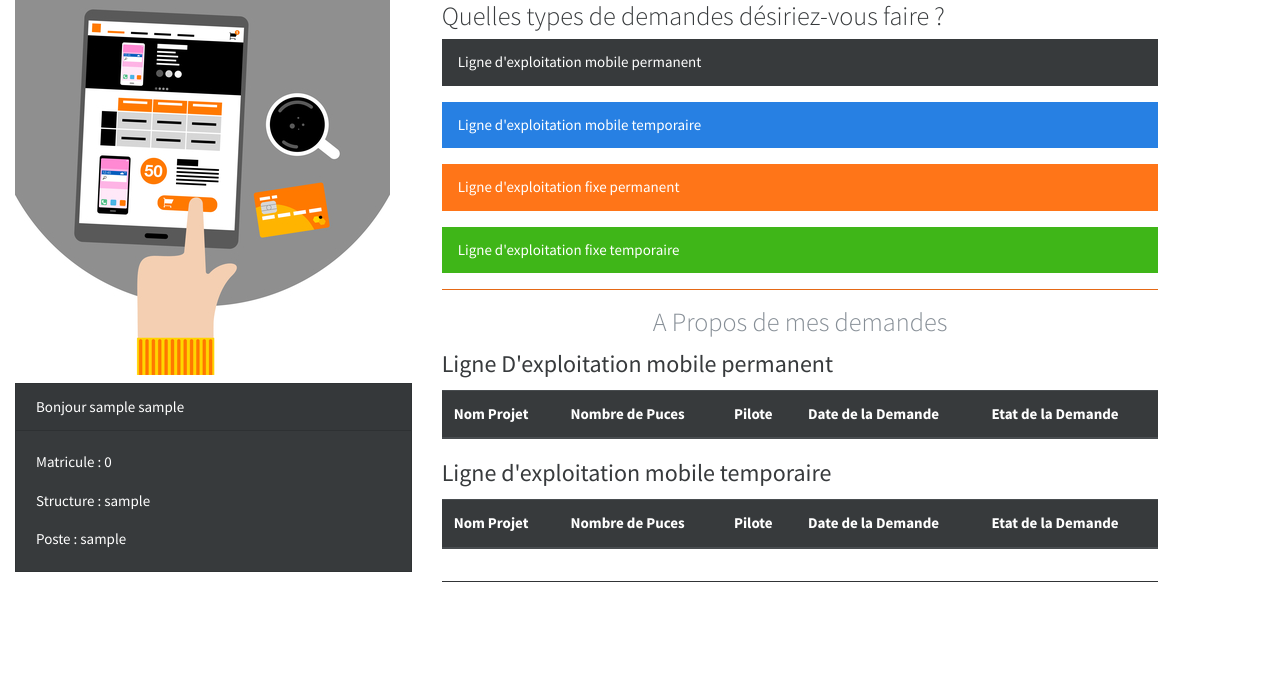
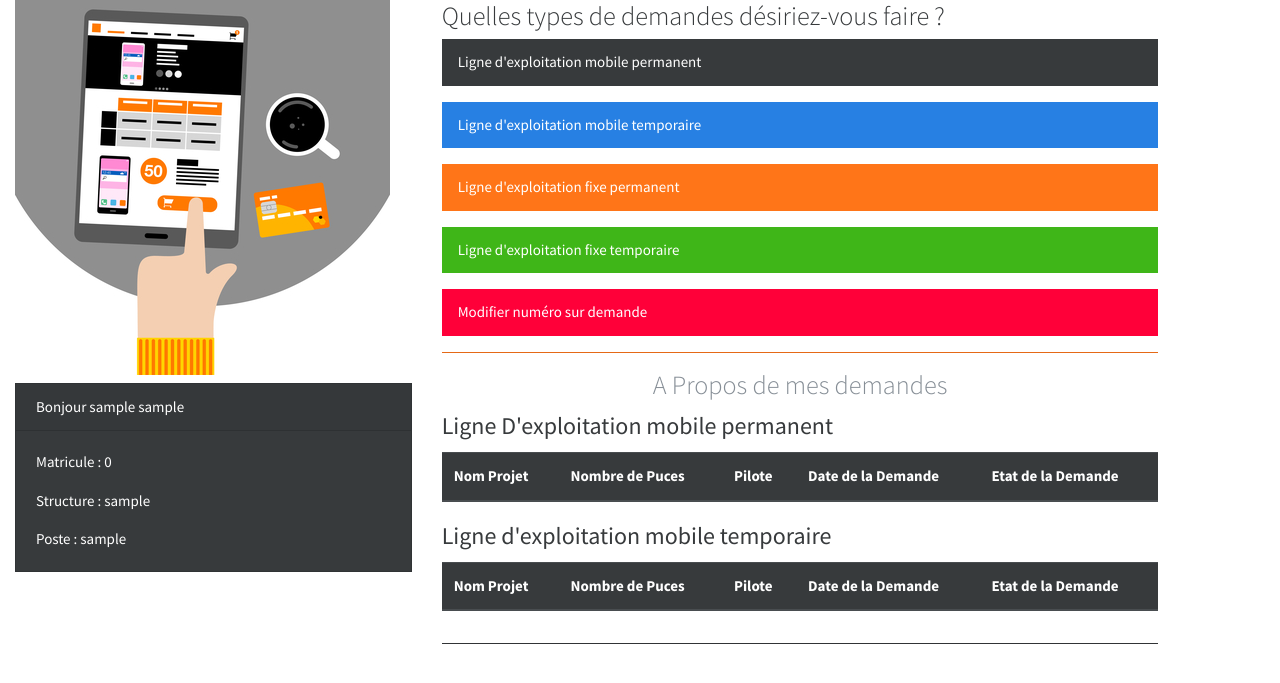
Before and after one commit to MSProgr/smart-rh, a Flask app: page /demande in a window 1280 px wide. Shown: the part 55-738 px from the top of the page. Run offline with Flask 2, Linux system fonts and the light colour scheme; a user stored in the database is signed in; data that the repository does not hold is empty; parts of the project's set-up code (start-up, migrations or seed data) failed here and were passed over; some libraries are stand-ins or nearby versions.

Commit message:
formulaire modifier demande

```diff
--- a/koala/config.py
+++ b/koala/config.py
@@ -30,6 +30,8 @@ serializer = URLSafeSerializer('ec469fe94afede3381e93e36bb4e432c')
 tmp = 'Temporaire'
 
 perm = 'Permanent'
+
+fichier_centale = "demande_mobile_centrale.xlsx"
 
 
 #retourne le message qu'on envoie à l'agent une fois qu'il à fait une demande
@@ -214,7 +216,7 @@ def get_add_and_send_email_from_form(form_type,form):
 
 
 def append_in_centrale(model,df,type_dem):
-	centrale = pd.read_excel(os.path.join(app.root_path,"static/fichiers/demande_mobile_centrale.xlsx"))
+	centrale = pd.read_excel(os.path.join(app.root_path,"static/fichiers",fichier_centale))
 	df['type de parc'] = Parc.query.get(model.parc_id).nom_parc
 	df['nom et prenom pilote ou utilisateur'] = model.pilote
 	df['Code Structure'] = model.author.code_structure
@@ -225,7 +227,7 @@ def append_in_centrale(model,df,type_dem):
 	else:
 		df['date de fin projet'] = ""
 	new_centrale = pd.concat([centrale,df],ignore_index=True)
-	new_centrale.to_excel(os.path.join(app.root_path,"static/fichiers/demande_mobile_centrale.xlsx"),index=False)
+	new_centrale.to_excel(os.path.join(app.root_path,"static/fichiers",fichier_centale),index=False)
 
 
 
--- a/koala/routes.py
+++ b/koala/routes.py
@@ -3,14 +3,14 @@ from flask_login import login_user,logout_user,current_user,login_required
 
 from koala import app,db,bcrypt,mail
 
-from koala.forms import LoginForm,MobileTemporaireForm,MobilePermanentForm,FacturationMobileForm
+from koala.forms import LoginForm,MobileTemporaireForm,MobilePermanentForm,FacturationMobileForm,ModifierNumero
 
 from flask_mail import Message
 
 from koala.models import User,Offre,Parc,DemandeMobileTemp,DemandeMobilePerm,Agence
 
 from koala.config import load_offre,groupe_choices,load_parc,send_email_to_user,is_chef_Sce,get_n_1,\
-send_mail_to_n_1,serializer,is_chef_dep
+send_mail_to_n_1,serializer,is_chef_dep,fichier_centale
 
 from koala.config import get_add_and_send_email_from_form,send_notification_email_after_n_1_decision,tmp,perm,get_demande
 
@@ -157,11 +157,9 @@ def demande():
 	temp_page = request.args.get("temp_page", default=1, type=int)
 	perm_page = request.args.get("perm_page", default=1, type=int)
 
-	t_d = request.args.get("t_d",default="all_demande")
-	dmt,dmp = None,None
 	dmt = DemandeMobileTemp.query.filter_by(author=current_user).order_by(DemandeMobileTemp.id.desc()).paginate(page=temp_page,per_page=2)
 	dmp = DemandeMobilePerm.query.filter_by(author=current_user).order_by(DemandeMobilePerm.id.desc()).paginate(page=perm_page,per_page=2)
-	return render_template('demande.html',dmt=dmt,dmp=dmp,t_d=t_d)
+	return render_template('demande.html',dmt=dmt,dmp=dmp)
 
 
 
@@ -208,13 +206,29 @@ def ajout_facturation():
 	if form.validate_on_submit():
 		file = request.files.get('facturation')
 		df = pd.read_excel(file)
-		centrale = pd.read_excel(os.path.join(app.root_path,"static/fichiers/demande_mobile_centrale.xlsx"))
+		centrale = pd.read_excel(os.path.join(app.root_path,"static/fichiers",fichier_centale))
 		new_centrale = pd.merge(centrale,df,on="NUMERO MSISDN",how="outer")
-		new_centrale.to_excel(os.path.join(app.root_path,"static/fichiers/demande_mobile_centrale.xlsx"),index=False)
+		new_centrale.to_excel(os.path.join(app.root_path,"static/fichiers",fichier_centale),index=False)
 		return redirect(url_for("admin.index"))
 	return render_template("facturation.html",form=form)
 
 
+@app.route("/modifier_numero",methods=["POST"])
+def modifier_numero():
+	form = ModifierNumero()
+
+	df = pd.read_excel(os.path.join(app.root_path,"static/fichiers",fichier_centale))
+
+	if form.validate_on_submit():
+		return redirect(url_for('demande'))
+	else:
+		numero = int(request.form.get("numero"))
+		ligne = df[df['NUMERO MSISDN'] == numero]
+		if ligne.shape[0] == 0:
+			flash("Le numero spécifier est introuvable! Veuillez contactez l'administrateur pour plus d'informations","warning")
+			return redirect(url_for('demande'))
+		else:
+			return render_template("modification_ligne.html",ligne=ligne.to_dict('records')[0],form=form)
 
 
 @app.route('/logout')
@@ -222,8 +236,3 @@ def ajout_facturation():
 def logout():
 	logout_user()
 	return redirect(url_for('index'))
-
-
-@app.route('/test')
-def test():
-	return render_template('test.html')
--- a/koala/templates/demande.html
+++ b/koala/templates/demande.html
@@ -12,6 +12,7 @@
 			<li class="breadcrumb-item active" aria-current="page"><a class="text-white" href="{{url_for('mobile_temporaire')}}">Ligne d'exploitation mobile temporaire</a></li>
 		</ol>
 	</nav>
+
 	<nav aria-label="breadcrumb">
 		<ol class="breadcrumb bg-warning">
 			<li class="breadcrumb-item active" aria-current="page"><a class="text-white" href="#">Ligne d'exploitation fixe permanent</a></li>
@@ -20,6 +21,11 @@
 	<nav aria-label="breadcrumb">
 		<ol class="breadcrumb bg-success">
 			<li class="breadcrumb-item active" aria-current="page"><a class="text-white" href="#">Ligne d'exploitation fixe temporaire</a></li>
+		</ol>
+	</nav>
+	<nav aria-label="breadcrumb">
+		<ol class="breadcrumb bg-danger">
+			<li class="breadcrumb-item active" aria-current="page"><a class="text-white" href="#" data-toggle="modal" data-target="#modificationModal">Modifier numéro sur demande</a></li>
 		</ol>
 	</nav>
 	<hr class='bg-warning'>
@@ -108,13 +114,35 @@
 	<hr class="bg-secondary">
 
 	<div class="row">
-		<div class="col-md-6">
+		<div class="col-md-12"></div>
+		<div class="col-md-12"></div>
+	</div>
 
-		</div>
-		<div class="col-md-6">
-
-		</div>
-	</div>
+	<!-- Modal -->
+<div class="modal fade" id="modificationModal" tabindex="-1" role="dialog" aria-labelledby="Modification" aria-hidden="true">
+  <div class="modal-dialog" role="document">
+    <div class="modal-content">
+      <div class="modal-header">
+        <h5 class="modal-title" id="exampleModalLabel">Saisir le numéro à modifier</h5>
+        <button type="button" class="close" data-dismiss="modal" aria-label="Close">
+          <span aria-hidden="true">&times;</span>
+        </button>
+      </div>
+      <div class="modal-body">
+      	<form class="form-inline" method="POST" action="{{url_for('modifier_numero')}}">
+			<div class="form-group mx-sm-3 mb-2">
+			    <label for="numero" class="sr-only">Numéro</label>
+			    <input type="text" class="form-control" id="numero" name="numero" placeholder="Numéro" required="true">
+			</div>
+			<button type="submit" class="btn btn-warning mb-2">Appliquer les changements</button>
+		</form>
+      </div>
+      <div class="modal-footer">
+        <button type="button" class="btn btn-secondary" data-dismiss="modal">Annuler</button>
+      </div>
+    </div>
+  </div>
+</div>
 
 
 
--- a/koala/templates/test.html
+++ b/koala/templates/test.html
@@ -1,3 +1 @@
-{{user_matricule}}
-{{test_f}}
-{{type_demande}}
+{{numero}}
```
Also changed, not shown: koala/forms.py (+8 -0 lines), koala/templates/modification_ligne.html (added, +79 -0 lines), 1 other file.
